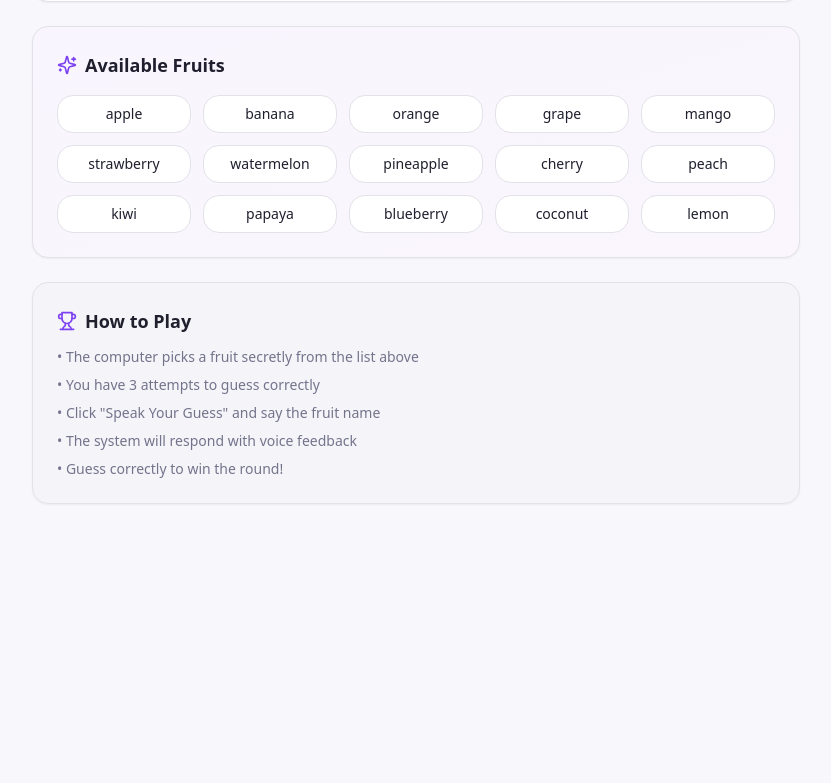
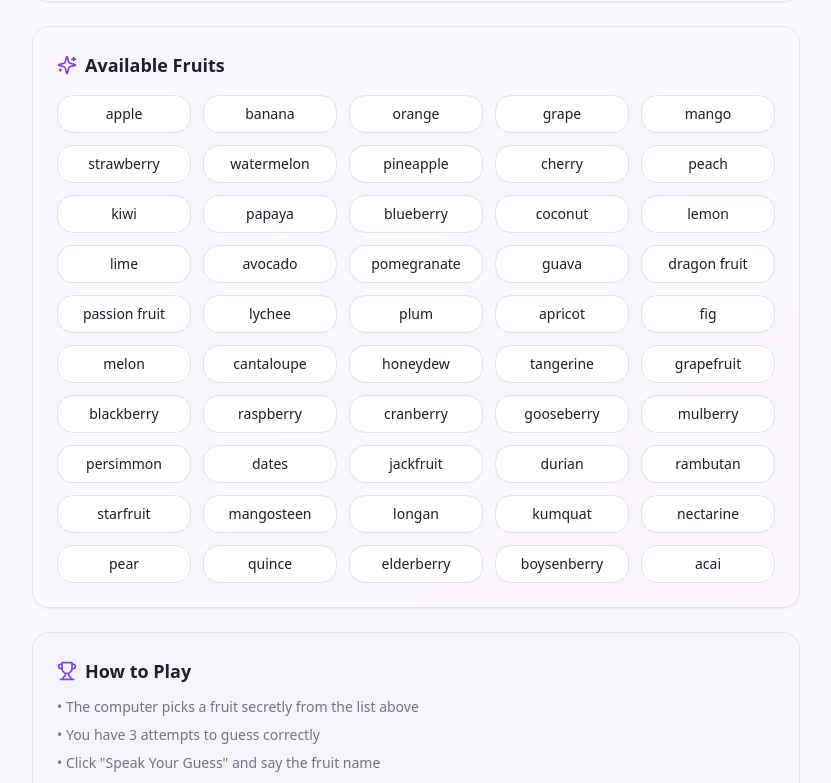
Before and after one commit to ManasaniBrundavani/intuition-play, a React (Vite) app: page / in a window 1280 px wide. Shown: the part 654-1437 px from the top of the page, without its empty margins (224-1055 px from the left). Before the commit the page ends 1182 px from the top, so only its background shows below. Built offline with nearby package versions, Linux system fonts and the light colour scheme; the HTML template or start-up script is replaced by a standard one.

Commit message:
Update fruit display

```diff
--- a/src/components/FruitGuessingGame.tsx
+++ b/src/components/FruitGuessingGame.tsx
@@ -8,7 +8,14 @@ import confetti from 'canvas-confetti';
 const fruits = [
   'apple', 'banana', 'orange', 'grape', 'mango',
   'strawberry', 'watermelon', 'pineapple', 'cherry', 'peach',
-  'kiwi', 'papaya', 'blueberry', 'coconut', 'lemon'
+  'kiwi', 'papaya', 'blueberry', 'coconut', 'lemon',
+  'lime', 'avocado', 'pomegranate', 'guava', 'dragon fruit',
+  'passion fruit', 'lychee', 'plum', 'apricot', 'fig',
+  'melon', 'cantaloupe', 'honeydew', 'tangerine', 'grapefruit',
+  'blackberry', 'raspberry', 'cranberry', 'gooseberry', 'mulberry',
+  'persimmon', 'dates', 'jackfruit', 'durian', 'rambutan',
+  'starfruit', 'mangosteen', 'longan', 'kumquat', 'nectarine',
+  'pear', 'quince', 'elderberry', 'boysenberry', 'acai'
 ];
 
 export default function FruitGuessingGame() {
```
